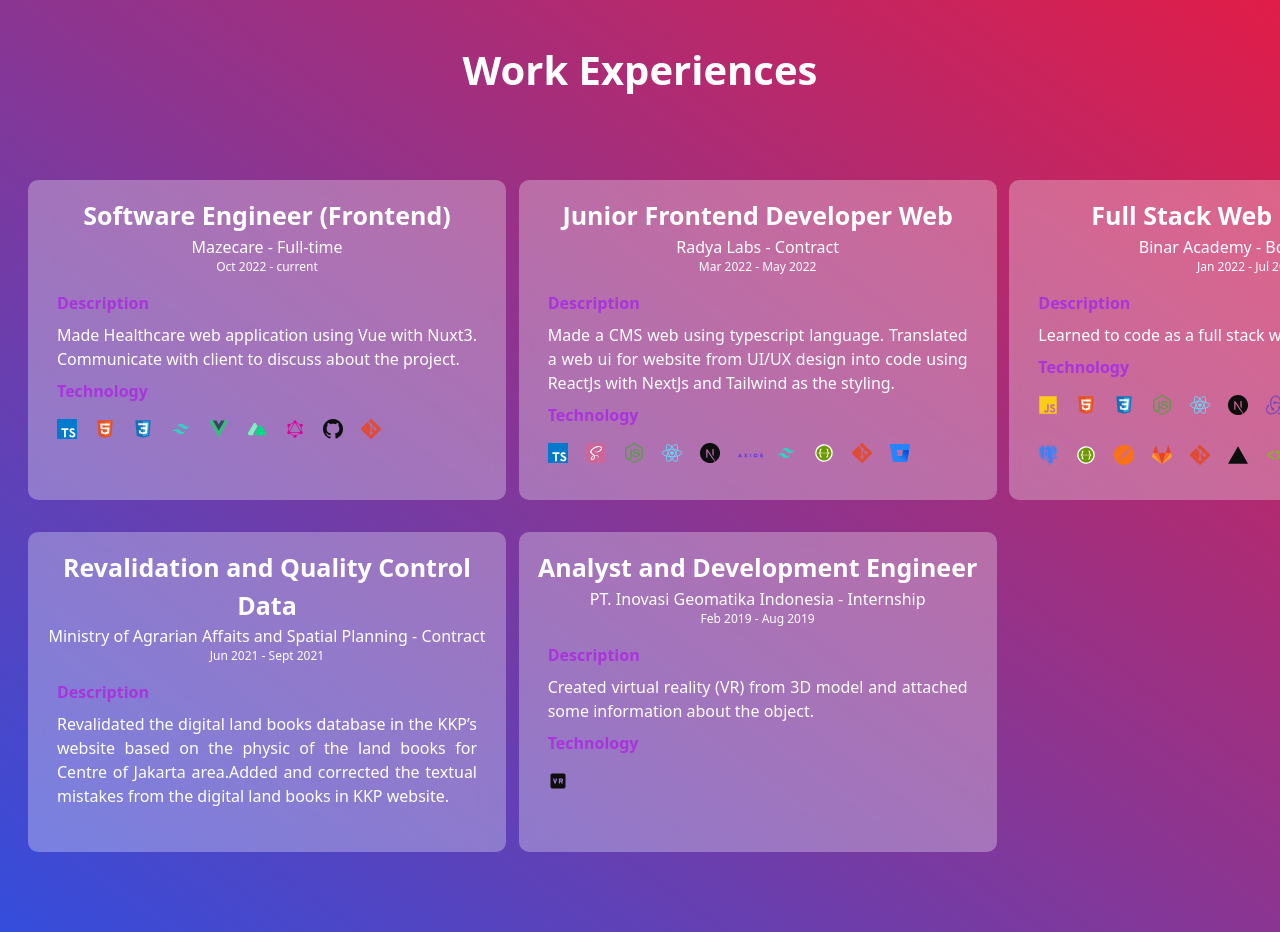
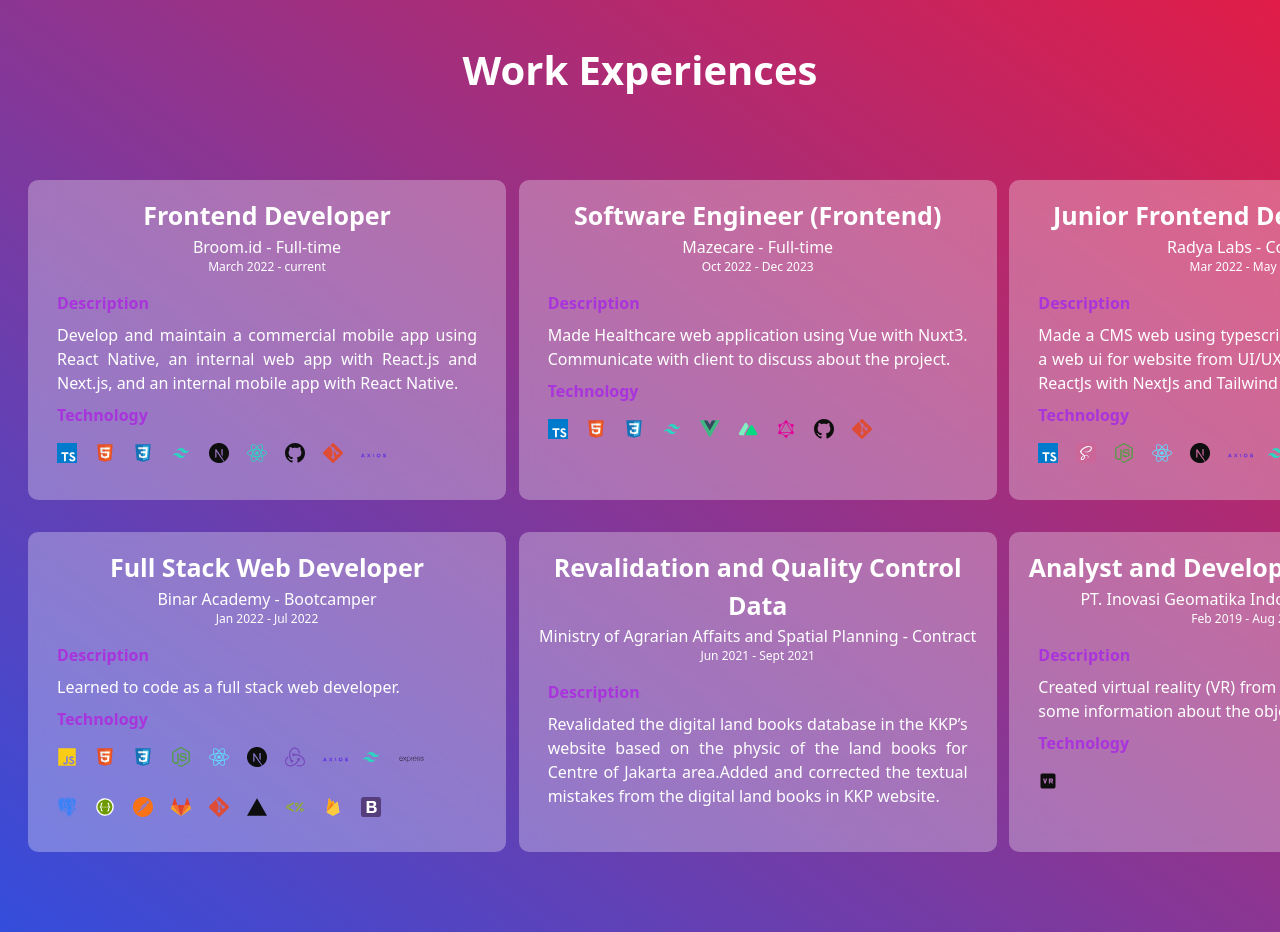
Before and after one commit to hanaw23/hanawidyatari, a Next.js app: page /experiences in a window 1280 px wide. Shown: the top 932 px of the page. Built offline with nearby package versions, Linux system fonts and the light colour scheme.

Commit message:
update experiences

```diff
--- a/utility/experiences.js
+++ b/utility/experiences.js
@@ -28,9 +28,56 @@ import GraphqlIcon from "../components/svg/projectIcons/GraphqlIcon";
 
 export const detailExp = [
   {
+    id: 0,
+    startDate: "March 2022",
+    endDate: "current",
+    company: "Broom.id",
+    position: "Full-time",
+    role: "Frontend Developer",
+    desc: "Develop and maintain a commercial mobile app using React Native, an internal web app with React.js and Next.js, and an internal mobile app with React Native.",
+    techs: [
+      {
+        id: 1,
+        iconHtml: <TypescriptIcon height={20} width={20} className="cursor-pointer" />,
+      },
+      {
+        id: 2,
+        iconHtml: <HtmlIcon height={20} width={20} className="cursor-pointer" />,
+      },
+      {
+        id: 3,
+        iconHtml: <CssIcon height={20} width={20} className="cursor-pointer" />,
+      },
+      {
+        id: 4,
+        iconHtml: <TailwindIcon height={20} width={20} fill="#2dd4bf" className="cursor-pointer" />,
+      },
+      {
+        id: 5,
+        iconHtml: <NextIcon height={20} width={20} fill="#2dd4bf" className="cursor-pointer" />,
+      },
+      {
+        id: 6,
+        iconHtml: <ReactIcon height={20} width={20} fill="#2dd4bf" className="cursor-pointer" />,
+      },
+      {
+        id: 7,
+        iconHtml: <GitHubIcon height={20} width={20} className="cursor-pointer" />,
+      },
+      {
+        id: 8,
+        iconHtml: <GitIcon height={20} width={20} className="cursor-pointer" />,
+      },
+      {
+        id: 9,
+        iconHtml: <AxiosIcon height={25} width={25} className="cursor-pointer" />,
+      },
+    ],
+  },
+  {
     id: 1,
     startDate: "Oct 2022",
-    endDate: "current",
+    endDate: "Dec 2023",
     company: "Mazecare",
     position: "Full-time",
     role: "Software Engineer (Frontend)",
@@ -38,75 +85,39 @@ export const detailExp = [
     techs: [
       {
         id: 1,
-        iconHtml: (
-          <div>
-            <TypescriptIcon height={20} width={20} className="cursor-pointer" />
-          </div>
-        ),
+        iconHtml: <TypescriptIcon height={20} width={20} className="cursor-pointer" />,
       },
       {
         id: 2,
-        iconHtml: (
-          <div>
-            <HtmlIcon height={20} width={20} className="cursor-pointer" />
-          </div>
-        ),
+        iconHtml: <HtmlIcon height={20} width={20} className="cursor-pointer" />,
       },
       {
         id: 3,
-        iconHtml: (
-          <div>
-            <CssIcon height={20} width={20} className="cursor-pointer" />
-          </div>
-        ),
+        iconHtml: <CssIcon height={20} width={20} className="cursor-pointer" />,
       },
       {
         id: 4,
-        iconHtml: (
-          <div>
-            <TailwindIcon height={20} width={20} fill="#2dd4bf" className="cursor-pointer" />
-          </div>
-        ),
+        iconHtml: <TailwindIcon height={20} width={20} fill="#2dd4bf" className="cursor-pointer" />,
       },
       {
         id: 5,
-        iconHtml: (
-          <div>
-            <VueIcon height={20} width={20} fill="#2dd4bf" className="cursor-pointer" />
-          </div>
-        ),
+        iconHtml: <VueIcon height={20} width={20} fill="#2dd4bf" className="cursor-pointer" />,
       },
       {
         id: 6,
-        iconHtml: (
-          <div>
-            <NuxtIcon height={20} width={20} fill="#2dd4bf" className="cursor-pointer" />
-          </div>
-        ),
+        iconHtml: <NuxtIcon height={20} width={20} fill="#2dd4bf" className="cursor-pointer" />,
       },
       {
         id: 7,
-        iconHtml: (
-          <div>
-            <GraphqlIcon height={20} width={20} className="cursor-pointer" />
-          </div>
-        ),
+        iconHtml: <GraphqlIcon height={20} width={20} className="cursor-pointer" />,
       },
       {
         id: 8,
-        iconHtml: (
-          <div>
-            <GitHubIcon height={20} width={20} className="cursor-pointer" />
-          </div>
-        ),
+        iconHtml: <GitHubIcon height={20} width={20} className="cursor-pointer" />,
       },
       {
         id: 9,
-        iconHtml: (
-          <div>
-            <GitIcon height={20} width={20} className="cursor-pointer" />
-          </div>
-        ),
+        iconHtml: <GitIcon height={20} width={20} className="cursor-pointer" />,
       },
     ],
   },
@@ -121,84 +132,44 @@ export const detailExp = [
     techs: [
       {
         id: 1,
-        iconHtml: (
-          <div>
-            <TypescriptIcon height={20} width={20} className="cursor-pointer" />
-          </div>
-        ),
+        iconHtml: <TypescriptIcon height={20} width={20} className="cursor-pointer" />,
       },
       {
         id: 3,
-        iconHtml: (
-          <div>
-            <SassIcon height={20} width={20} className="cursor-pointer" />
-          </div>
-        ),
+        iconHtml: <SassIcon height={20} width={20} className="cursor-pointer" />,
       },
       {
         id: 4,
-        iconHtml: (
-          <div>
-            <NodeIcon height={20} width={20} fill="#539e43" className="cursor-pointer" />
-          </div>
-        ),
+        iconHtml: <NodeIcon height={20} width={20} fill="#539e43" className="cursor-pointer" />,
       },
       {
         id: 5,
-        iconHtml: (
-          <div>
-            <ReactIcon height={20} width={20} fill="#61dafb" className="cursor-pointer" />
-          </div>
-        ),
+        iconHtml: <ReactIcon height={20} width={20} fill="#61dafb" className="cursor-pointer" />,
       },
       {
         id: 6,
-        iconHtml: (
-          <div>
-            <NextIcon height={20} width={20} />
-          </div>
-        ),
+        iconHtml: <NextIcon height={20} width={20} />,
       },
       {
         id: 7,
-        iconHtml: (
-          <div>
-            <AxiosIcon height={25} width={25} className="cursor-pointer" />
-          </div>
-        ),
+        iconHtml: <AxiosIcon height={25} width={25} className="cursor-pointer" />,
       },
       {
         id: 8,
-        iconHtml: (
-          <div>
-            <TailwindIcon height={20} width={20} fill="#2dd4bf" className="cursor-pointer" />
-          </div>
-        ),
+        iconHtml: <TailwindIcon height={20} width={20} fill="#2dd4bf" className="cursor-pointer" />,
       },
       {
         id: 9,
-        iconHtml: (
-          <div>
-            <SwaggerIcon height={20} width={20} className="cursor-pointer" />
-          </div>
-        ),
+        iconHtml: <SwaggerIcon height={20} width={20} className="cursor-pointer" />,
       },
       {
         id: 10,
-        iconHtml: (
-          <div>
-            <GitIcon height={20} width={20} className="cursor-pointer" />
-          </div>
-        ),
+        iconHtml: <GitIcon height={20} width={20} className="cursor-pointer" />,
       },
 
       {
         id: 12,
-        iconHtml: (
-          <div>
-            <BitbucketIcon height={20} width={20} className="cursor-pointer" />
-          </div>
-        ),
+        iconHtml: <BitbucketIcon height={20} width={20} className="cursor-pointer" />,
       },
     ],
   },
@@ -213,157 +184,81 @@ export const detailExp = [
     techs: [
       {
         id: 1,
-        iconHtml: (
-          <div>
-            <JavascriptIcon height={20} width={20} fill="#facc15" className="cursor-pointer" />
-          </div>
-        ),
+        iconHtml: <JavascriptIcon height={20} width={20} fill="#facc15" className="cursor-pointer" />,
       },
       {
         id: 2,
-        iconHtml: (
-          <div>
-            <HtmlIcon height={20} width={20} className="cursor-pointer" />
-          </div>
-        ),
+        iconHtml: <HtmlIcon height={20} width={20} className="cursor-pointer" />,
       },
       {
         id: 3,
-        iconHtml: (
-          <div>
-            <CssIcon height={20} width={20} className="cursor-pointer" />
-          </div>
-        ),
+        iconHtml: <CssIcon height={20} width={20} className="cursor-pointer" />,
       },
       {
         id: 4,
-        iconHtml: (
-          <div>
-            <NodeIcon height={20} width={20} fill="#539e43" className="cursor-pointer" />
-          </div>
-        ),
+        iconHtml: <NodeIcon height={20} width={20} fill="#539e43" className="cursor-pointer" />,
       },
       {
         id: 5,
-        iconHtml: (
-          <div>
-            <ReactIcon height={20} width={20} fill="#61dafb" className="cursor-pointer" />
-          </div>
-        ),
+        iconHtml: <ReactIcon height={20} width={20} fill="#61dafb" className="cursor-pointer" />,
       },
       {
         id: 6,
-        iconHtml: (
-          <div>
-            <NextIcon height={20} width={20} />
-          </div>
-        ),
+        iconHtml: <NextIcon height={20} width={20} />,
       },
       {
         id: 7,
-        iconHtml: (
-          <div>
-            <ReduxIcon height={20} width={20} fill="#6366f1" className="cursor-pointer" />
-          </div>
-        ),
+        iconHtml: <ReduxIcon height={20} width={20} fill="#6366f1" className="cursor-pointer" />,
       },
       {
         id: 8,
-        iconHtml: (
-          <div>
-            <AxiosIcon height={25} width={25} className="cursor-pointer" />
-          </div>
-        ),
+        iconHtml: <AxiosIcon height={25} width={25} className="cursor-pointer" />,
       },
       {
         id: 9,
-        iconHtml: (
-          <div>
-            <TailwindIcon height={20} width={20} fill="#2dd4bf" className="cursor-pointer" />
-          </div>
-        ),
+        iconHtml: <TailwindIcon height={20} width={20} fill="#2dd4bf" className="cursor-pointer" />,
       },
 
       {
         id: 10,
-        iconHtml: (
-          <div>
-            <ExpressIcon height={25} width={25} />
-          </div>
-        ),
+        iconHtml: <ExpressIcon height={25} width={25} />,
       },
       {
         id: 11,
-        iconHtml: (
-          <div>
-            <PostgreIcon height={20} width={20} className="cursor-pointer" />
-          </div>
-        ),
+        iconHtml: <PostgreIcon height={20} width={20} className="cursor-pointer" />,
       },
       {
         id: 12,
-        iconHtml: (
-          <div>
-            <SwaggerIcon height={20} width={20} className="cursor-pointer" />
-          </div>
-        ),
+        iconHtml: <SwaggerIcon height={20} width={20} className="cursor-pointer" />,
       },
       {
         id: 13,
-        iconHtml: (
-          <div>
-            <PostmanIcon height={20} width={20} className="cursor-pointer" fill="#f97316" />
-          </div>
-        ),
+        iconHtml: <PostmanIcon height={20} width={20} className="cursor-pointer" fill="#f97316" />,
       },
       {
         id: 14,
-        iconHtml: (
-          <div>
-            <GitlabIcon height={20} width={20} className="cursor-pointer" />
-          </div>
-        ),
+        iconHtml: <GitlabIcon height={20} width={20} className="cursor-pointer" />,
       },
       {
         id: 15,
-        iconHtml: (
-          <div>
-            <GitIcon height={20} width={20} className="cursor-pointer" />
-          </div>
-        ),
+        iconHtml: <GitIcon height={20} width={20} className="cursor-pointer" />,
       },
       {
         id: 16,
-        iconHtml: (
-          <div>
-            <VercelIcon height={20} width={20} />
-          </div>
-        ),
+        iconHtml: <VercelIcon height={20} width={20} />,
       },
       {
         id: 17,
-        iconHtml: (
-          <div>
-            <EjsIcon height={20} width={20} />
-          </div>
-        ),
+        iconHtml: <EjsIcon height={20} width={20} />,
       },
       {
         id: 18,
-        iconHtml: (
-          <div>
-            <FirebaseIcon height={20} width={20} className="cursor-pointer" />
-          </div>
-        ),
+        iconHtml: <FirebaseIcon height={20} width={20} className="cursor-pointer" />,
       },
 
       {
         id: 19,
-        iconHtml: (
-          <div>
-            <BootstrapIcon height={20} width={20} />
-          </div>
-        ),
+        iconHtml: <BootstrapIcon height={20} width={20} />,
       },
     ],
   },
```
